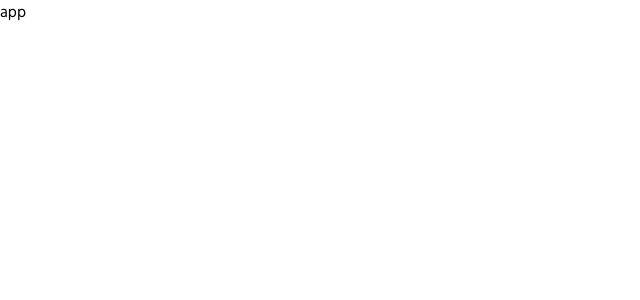
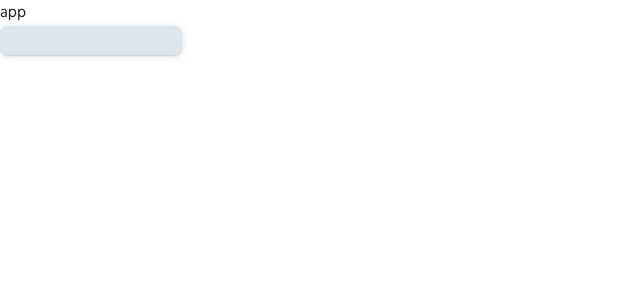
Before and after one commit to stepanovnikita13/weather-forecast, a React (Create React App) app: page / in a window 1280 px wide. Shown: the top 300 px of the page, without its empty margins (0-640 px from the left). Built offline with nearby package versions, Linux system fonts and the light colour scheme.

Commit message:
Create theme provider in app

```diff
--- a/src/App.tsx
+++ b/src/App.tsx
@@ -1,5 +1,18 @@
+import { ThemeProvider } from 'styled-components'
+import Input from './components/common/Input/Input'
+import { GlobalStyle } from './styles/GlobalStyles'
+import { getTheme } from './styles/theme'
+
 function App() {
-   return <div className='App'>app</div>
+   return (
+      <ThemeProvider theme={getTheme('light')}>
+         <GlobalStyle />
+         <div className='App'>
+            app
+            <Input name='name' />
+         </div>
+      </ThemeProvider>
+   )
 }
 
 export default App
--- a/src/components/common/Input/Input.styled.ts
+++ b/src/components/common/Input/Input.styled.ts
@@ -25,6 +25,7 @@ export const Input = styled.input`
    padding: 0 6px;
    border: none;
    background-color: transparent;
+   color: ${({ theme }) => theme.colors.font};
    &:hover,
    &:focus,
    &:active {
--- a/src/index.tsx
+++ b/src/index.tsx
@@ -1,17 +1,12 @@
 import ReactDOM from 'react-dom/client'
-import React from 'react'
 import './index.css'
 import App from './App'
 import reportWebVitals from './reportWebVitals'
-import { GlobalStyle } from './styles/GlobalStyles'
 
 const root = ReactDOM.createRoot(document.getElementById('root') as HTMLElement)
 root.render(
    //<React.StrictMode>
-   <React.Fragment>
-      <GlobalStyle />
-      <App />
-   </React.Fragment>
+   <App />
    //</React.StrictMode>
 )
 reportWebVitals()
--- a/src/styles/GlobalStyles.ts
+++ b/src/styles/GlobalStyles.ts
@@ -2,12 +2,13 @@ import { createGlobalStyle } from 'styled-components'
 import '@fontsource/hind'
 
 export const GlobalStyle = createGlobalStyle`
-	body {
+		body {
 	   margin: 0;
 	   font-family: 'Hind',-apple-system, BlinkMacSystemFont, 'Segoe UI', 'Roboto', 'Oxygen',
 	      'Ubuntu', 'Cantarell', 'Fira Sans', 'Droid Sans', 'Helvetica Neue', sans-serif;
 	   -webkit-font-smoothing: antialiased;
 	   -moz-osx-font-smoothing: grayscale;
+		color: ${({ theme }) => theme.colors.font}
 	}
 
 	code {
--- /dev/null
+++ b/src/styles/styled.d.ts
@@ -0,0 +1,5 @@
+import { ITheme } from './theme'
+
+declare module 'styled-components' {
+   export interface DefaultTheme extends ITheme {}
+}
```
